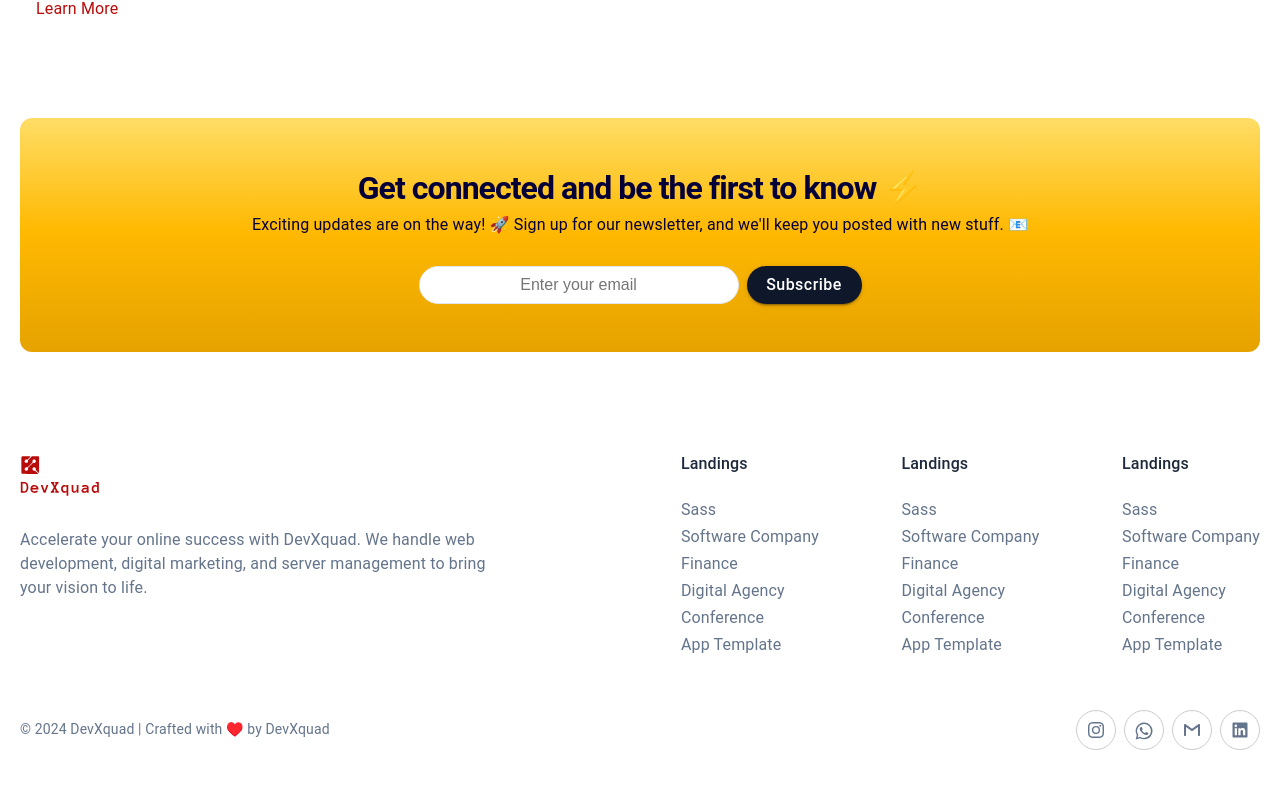
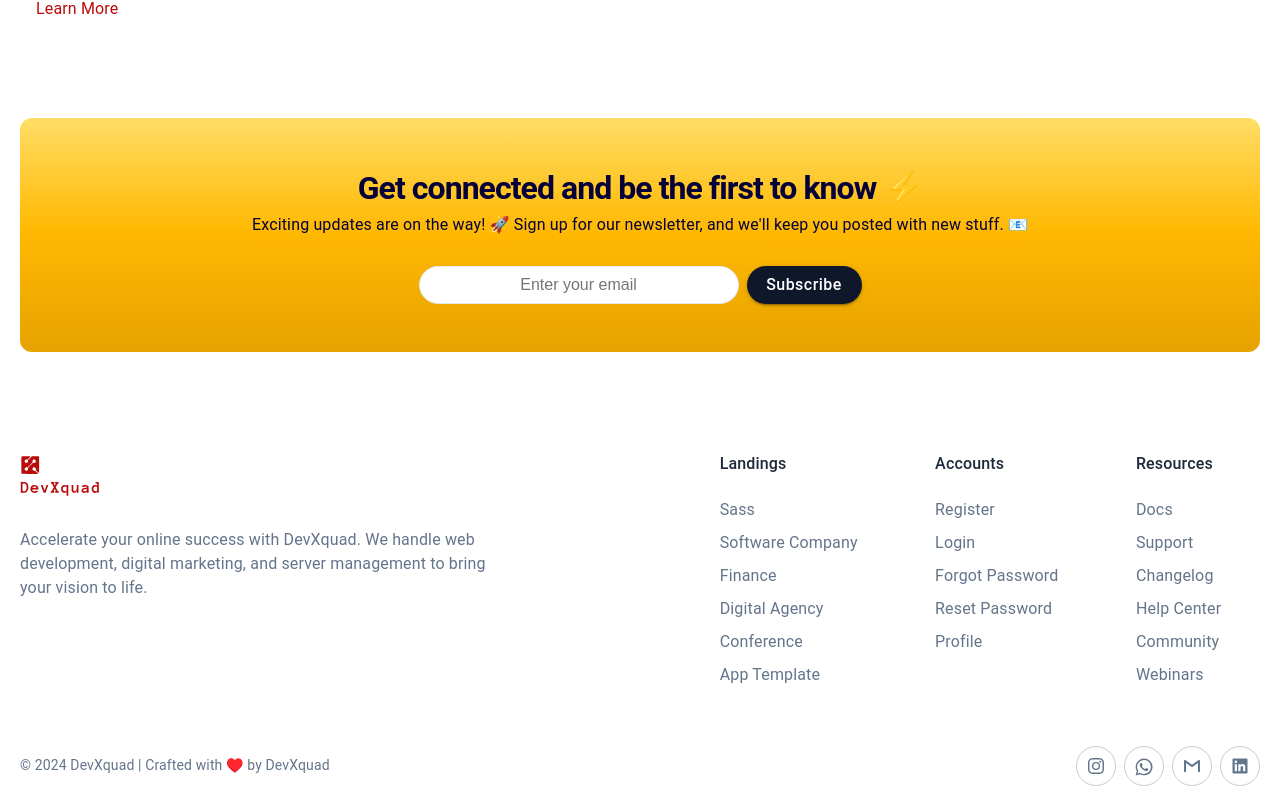
Before and after one commit to devxquadgit/devxquad, a Next.js app in the folder client/: page / in a window 1280 px wide. Shown: the part 3798-4600 px from the top of the page. Before the commit the page ends 4564 px from the top, so only its background shows below. Built offline with nearby package versions, Linux system fonts and the light colour scheme.

Commit message:
[Update]: Footer for slug and url

```diff
--- a/client/src/layouts/Footer/footerData.ts
+++ b/client/src/layouts/Footer/footerData.ts
@@ -12,34 +12,84 @@ const footerData: IFooterProps = {
 		{
 			title: "Landings",
 			links: [
-				"Sass",
-				"Software Company",
-				"Finance",
-				"Digital Agency",
-				"Conference",
-				"App Template",
+				{
+					slug: "Sass",
+					url: "#"
+				},
+				{
+					slug: "Software Company",
+					url: "#"
+				},
+				{
+					slug: "Finance",
+					url: "#"
+				},
+				{
+					slug: "Digital Agency",
+					url: "#"
+				},
+				{
+					slug: "Conference",
+					url: "#"
+				},
+				{
+					slug: "App Template",
+					url: "#"
+				}
 			],
 		},
 		{
-			title: "Landings",
+			title: "Accounts",
 			links: [
-				"Sass",
-				"Software Company",
-				"Finance",
-				"Digital Agency",
-				"Conference",
-				"App Template",
+				{
+					slug: "Register",
+					url: "#"
+				},
+				{
+					slug: "Login",
+					url: "#"
+				},
+				{
+					slug: "Forgot Password",
+					url: "#"
+				},
+				{
+					slug: "Reset Password",
+					url: "#"
+				},
+				{
+					slug: "Profile",
+					url: "#"
+				}
 			],
 		},
 		{
-			title: "Landings",
+			title: "Resources",
 			links: [
-				"Sass",
-				"Software Company",
-				"Finance",
-				"Digital Agency",
-				"Conference",
-				"App Template",
+				{
+					slug: "Docs",
+					url: "#"
+				},
+				{
+					slug: "Support",
+					url: "#"
+				},
+				{
+					slug: "Changelog",
+					url: "#"
+				},
+				{
+					slug: "Help Center",
+					url: "#"
+				},
+				{
+					slug: "Community",
+					url: "#"
+				},
+				{
+					slug: "Webinars",
+					url: "#"
+				}
 			],
 		},
 	],
--- a/client/src/layouts/Footer/index.tsx
+++ b/client/src/layouts/Footer/index.tsx
@@ -24,7 +24,7 @@ const StyledLinks = Styled.div`
   padding-left: 8.3%;
   width: 55%;
   display: flex;
-  justify-content: space-between;
+  justify-content: space-around;
 `;
 
 const StyledLinkContainer = Styled.div``;
@@ -77,11 +77,11 @@ const Index: React.FC = () => {
               {subheading.links.map((link, idx) => (
                 <WTypo
                   key={idx}
-                  label={link}
+                  label={link.slug}
                   type="link"
                   color="#64748B"
-                  url="www.google.com"
-                  style={{ marginBottom: '8px' }}
+                  url={link.url}
+                  style={{ marginBottom: '14px' }}
                 />
               ))}
             </StyledLinkContainer>
```
Also changed, not shown: client/src/contracts/IFooterProps.ts (+7 -1 lines).
